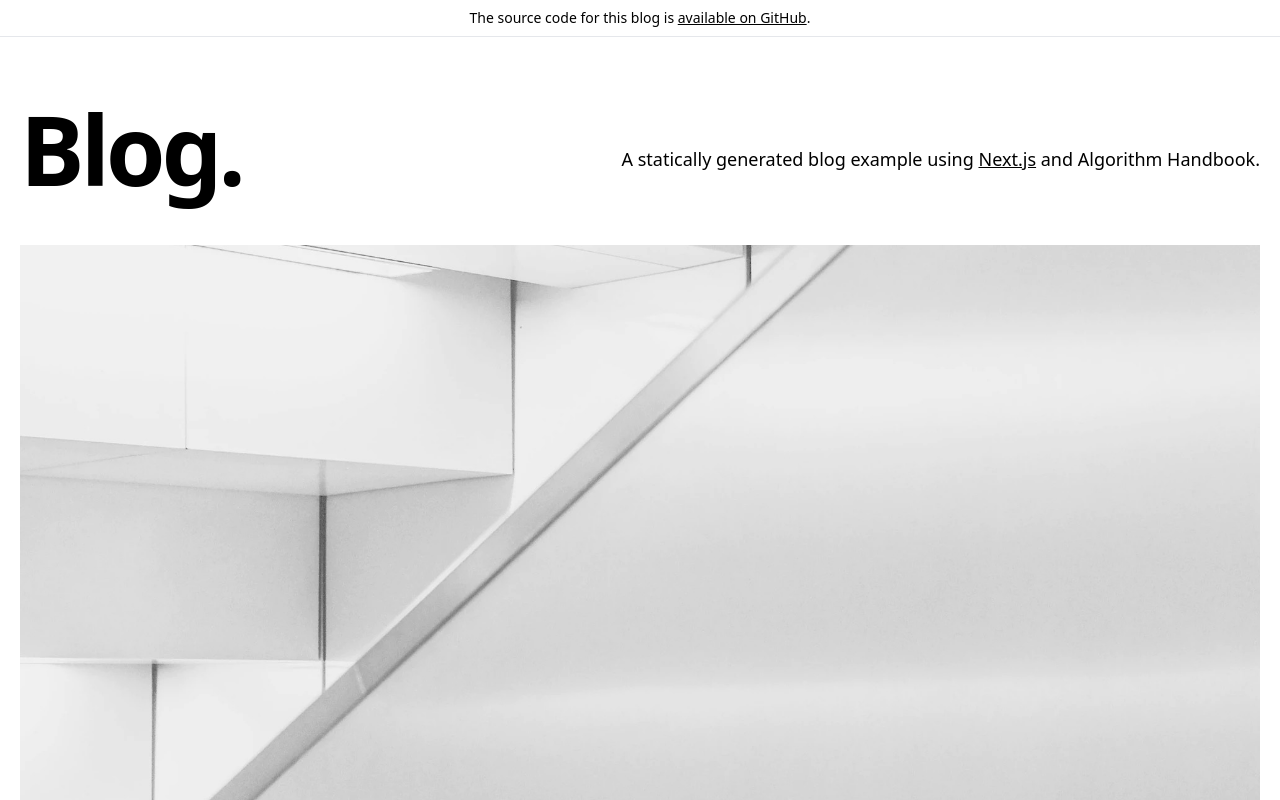
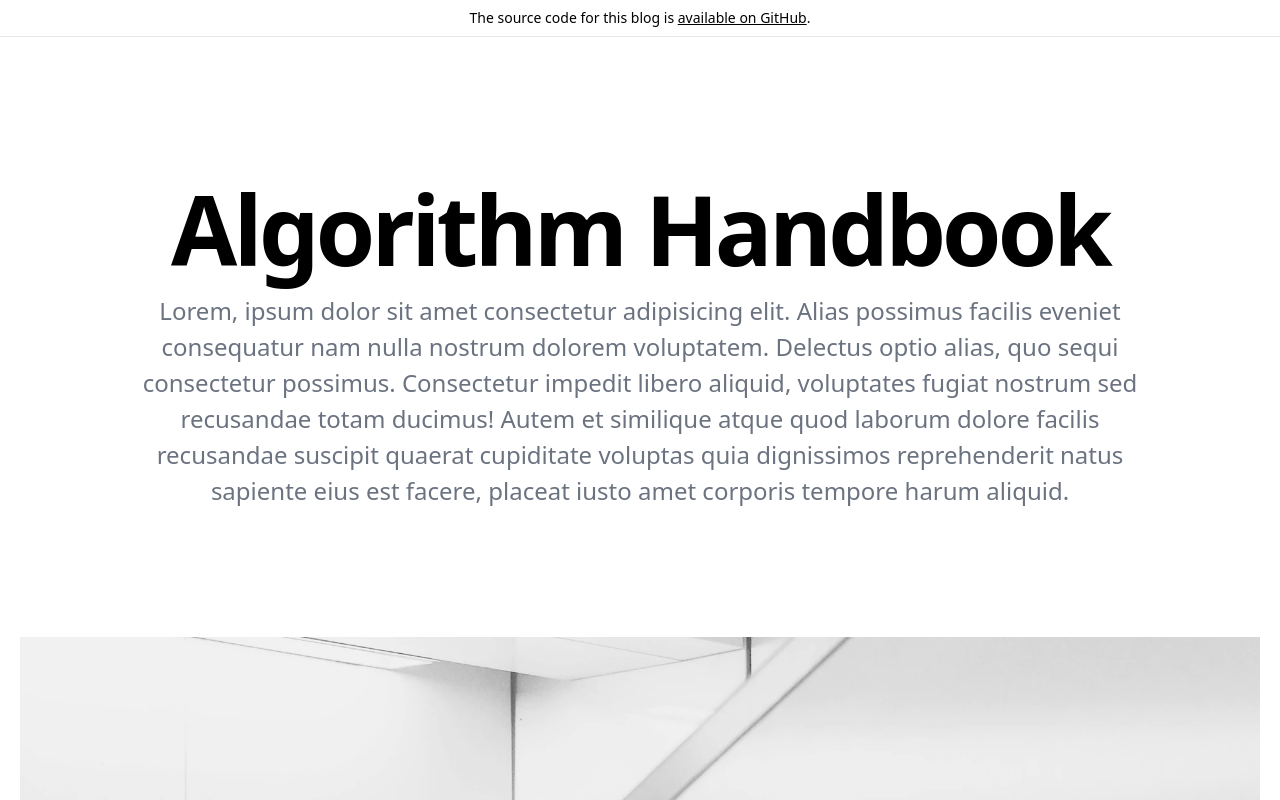
Before and after one commit to bytefulness/algorithm-handbook, a Next.js app: page / in a window 1280 px wide. Shown: the top 800 px of the page. Built offline with nearby package versions, Linux system fonts and the light colour scheme.

Commit message:
Update Intro component

```diff
--- /dev/null
+++ b/components/Intro.jsx
@@ -0,0 +1,21 @@
+import { CMS_NAME } from "../lib/constants";
+
+export default function Intro() {
+  return (
+    <section className="text-center max-w-5xl mx-auto mt-10 md:mt-36 mb-32">
+      <h1 className="text-6xl md:text-8xl font-bold tracking-tighter leading-tight mb-4">
+        {CMS_NAME}
+      </h1>
+      <h4 className="text-xl md:text-2xl md:leading-9 font-light text-gray-500">
+        Lorem, ipsum dolor sit amet consectetur adipisicing elit. Alias possimus
+        facilis eveniet consequatur nam nulla nostrum dolorem voluptatem.
+        Delectus optio alias, quo sequi consectetur possimus. Consectetur
+        impedit libero aliquid, voluptates fugiat nostrum sed recusandae totam
+        ducimus! Autem et similique atque quod laborum dolore facilis recusandae
+        suscipit quaerat cupiditate voluptas quia dignissimos reprehenderit
+        natus sapiente eius est facere, placeat iusto amet corporis tempore
+        harum aliquid.
+      </h4>
+    </section>
+  );
+}
--- a/components/intro.js
+++ /dev/null
@@ -1,21 +0,0 @@
-import { CMS_NAME } from '../lib/constants'
-
-export default function Intro() {
-  return (
-    <section className="flex-col md:flex-row flex items-center md:justify-between mt-16 mb-16 md:mb-12">
-      <h1 className="text-6xl md:text-8xl font-bold tracking-tighter leading-tight md:pr-8">
-        Blog.
-      </h1>
-      <h4 className="text-center md:text-left text-lg mt-5 md:pl-8">
-        A statically generated blog example using{' '}
-        <a
-          href="https://nextjs.org/"
-          className="underline hover:text-success duration-200 transition-colors"
-        >
-          Next.js
-        </a>{' '}
-        and {CMS_NAME}.
-      </h4>
-    </section>
-  )
-}
```
